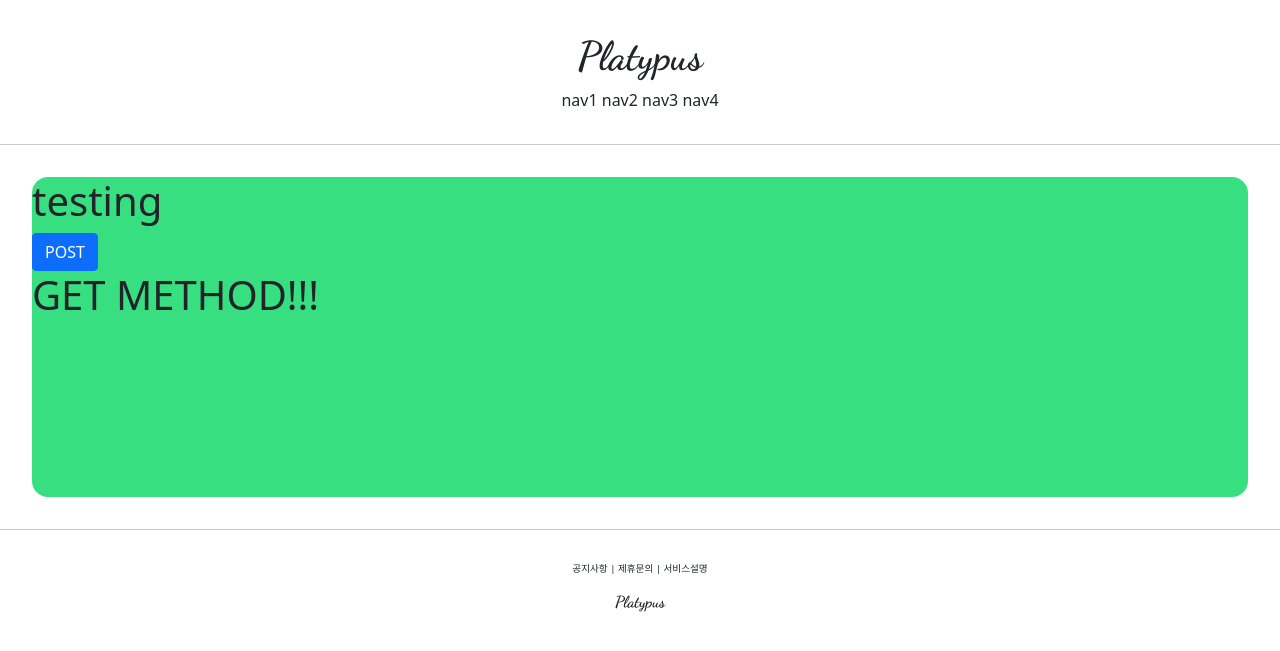
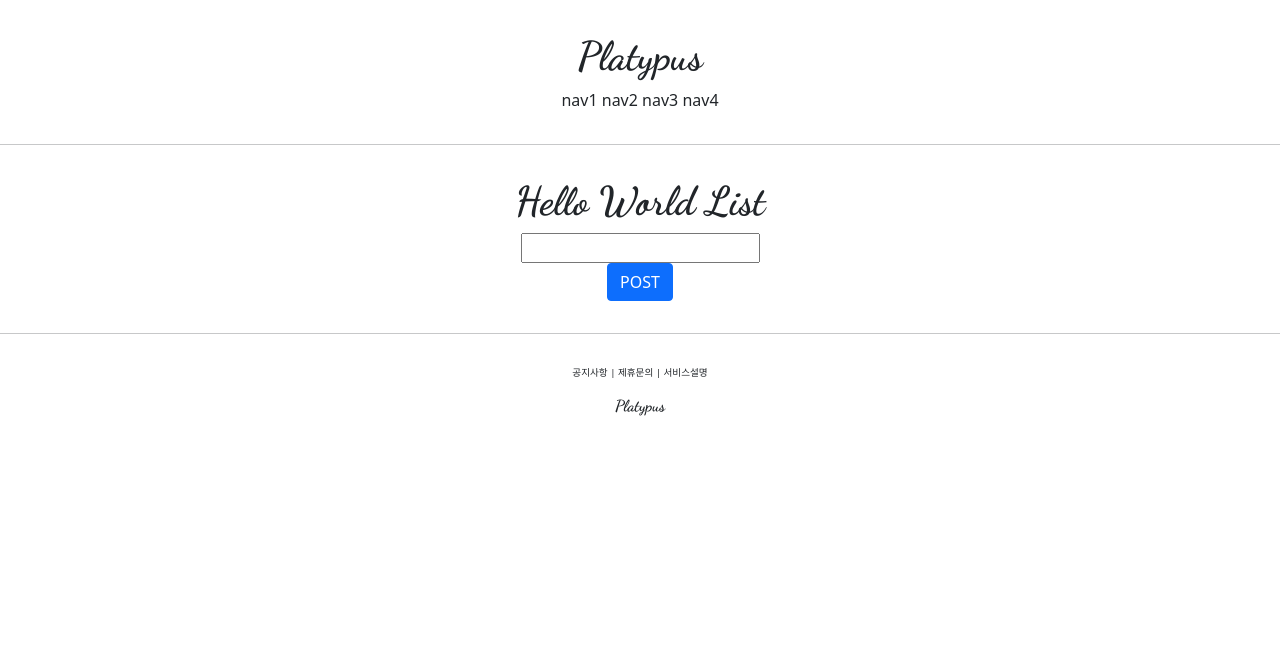
Before and after one commit to Aiden-Kwak/pinterest-clone, a Django app: page /account/hello_world/ in a window 1280 px wide. Shown: the top 651 px of the page. Run offline with Django 3.2, Linux system fonts and the light colour scheme.

Commit message:
POST통신을 이용한 DB데이터 저장

```diff
--- a/platypus/accountapp/templates/accountapp/hello_world.html
+++ b/platypus/accountapp/templates/accountapp/hello_world.html
@@ -2,18 +2,25 @@
 
 {% block content %}
 
-    <div style="height: 20rem; background-color: #38df81; border-radius: 1rem; margin: 2rem; ">
-        <h1>
-            testing
+    <div style="border-radius: 1rem; margin: 2rem; text-align:center;">
+        <h1 style="font-family: 'Dancing Script', cursive;">
+            Hello World List
         </h1>
         <form action="/account/hello_world/" method="post">
-            <input type="submit" class="btn btn-primary" value="POST">
             {% csrf_token %}
+            <div>
+                <input type="text" name="hello_world_input">
+            </div>
+            <div>
+                <input type="submit" class="btn btn-primary" value="POST">
+            </div>
+        </form>
 
-        </form>
+        {% if hello_world_output %}
         <h1>
-            {{ text }}
+            {{ hello_world_output.text }}
         </h1>
+        {% endif %}
     </div>
 
 {% endblock %}
--- a/platypus/accountapp/views.py
+++ b/platypus/accountapp/views.py
@@ -1,11 +1,21 @@
 from django.http import HttpResponse
 from django.shortcuts import render
+
+from accountapp.models import HelloWorld
 
 
 def hello_world(request):
 
     if request.method == "POST":
-        return render(request, 'accountapp/hello_world.html', context={'text': 'POST METHOD!!!'})
+        temp = request.POST.get('hello_world_input')
+
+        new_hello_world = HelloWorld()
+        new_hello_world.text = temp
+        new_hello_world.save()
+
+
+        return render(request, 'accountapp/hello_world.html', context={'hello_world_output': new_hello_world})
+
 
     else:
         return render(request, 'accountapp/hello_world.html', context={'text': 'GET METHOD!!!'})
```
